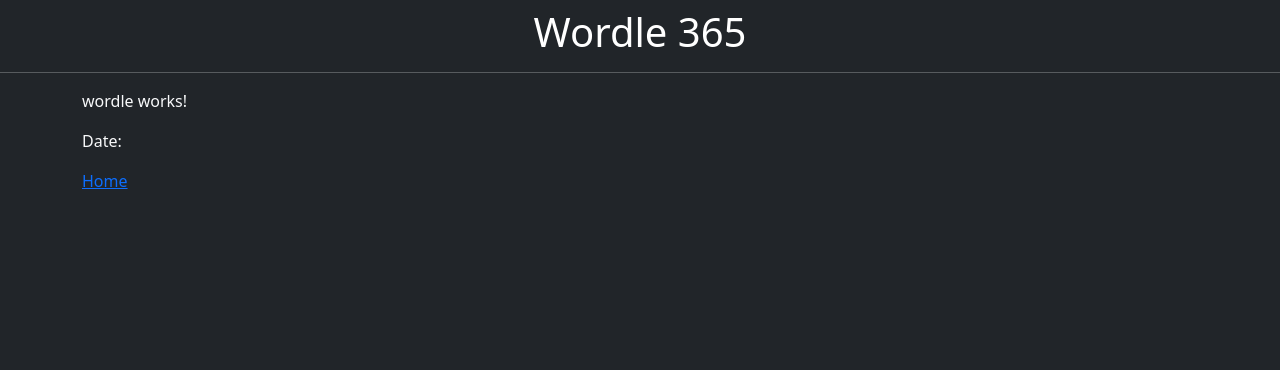
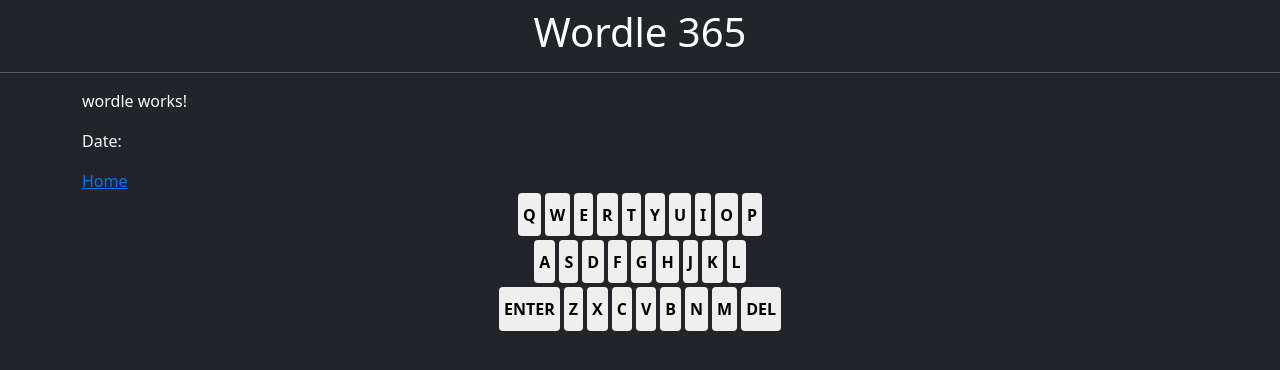
Before and after one commit to ricoapon/wordle-365, an Angular app: page /wordle in a window 1280 px wide. Shown: the top 370 px of the page. Built offline with nearby package versions, Linux system fonts and the light colour scheme.

Commit message:
Implement keyboard

```diff
--- /dev/null
+++ b/src/app/wordle/keyboard-key/keyboard-key.component.css
@@ -0,0 +1,23 @@
+button {
+  font-size: 1rem;
+  font-weight: bold;
+  padding: 0.6rem 5px;
+  margin: 0 2px;
+  cursor: pointer;
+  text-transform: uppercase;
+  border-radius: 4px;
+  border: none;
+}
+
+.correct {
+  background-color: #538d4e;
+  border-color: #538d4e;
+}
+.almost-correct {
+  background-color: #b59f3b;
+  border-color: #b59f3b;
+}
+.letter-incorrect {
+  background-color: #3a3a3c;
+  border-color: #3a3a3c;
+}
--- /dev/null
+++ b/src/app/wordle/keyboard-key/keyboard-key.component.html
@@ -0,0 +1 @@
+<button [class]="determineCssClass()">{{ key }}</button>
--- /dev/null
+++ b/src/app/wordle/keyboard-key/keyboard-key.component.ts
@@ -0,0 +1,27 @@
+import {Component, Input} from '@angular/core';
+import {LetterState} from "../letter-state";
+
+@Component({
+  selector: 'app-keyboard-key',
+  standalone: true,
+  imports: [],
+  templateUrl: './keyboard-key.component.html',
+  styleUrl: './keyboard-key.component.css'
+})
+export class KeyboardKeyComponent {
+  @Input() key: String;
+  @Input() letterState: LetterState;
+
+  determineCssClass(): String {
+    switch(this.letterState) {
+      case LetterState.ALMOST_CORRECT:
+        return 'incorrect';
+      case LetterState.CORRECT:
+        return 'correct';
+      case LetterState.INCORRECT:
+        return 'incorrect';
+      default:
+        return '';
+    }
+  }
+}
--- /dev/null
+++ b/src/app/wordle/keyboard/keyboard.component.html
@@ -0,0 +1,13 @@
+<div class="text-center">
+  <div class="pb-1">
+    <app-keyboard-key *ngFor="let c of 'qwertyuiop'.split('')" [key]="c"></app-keyboard-key>
+  </div>
+  <div class="pb-1">
+    <app-keyboard-key *ngFor="let c of 'asdfghjkl'.split('')" [key]="c"></app-keyboard-key>
+  </div>
+  <div class="pb-1">
+    <app-keyboard-key [key]="'Enter'"></app-keyboard-key>
+    <app-keyboard-key *ngFor="let c of 'zxcvbnm'.split('')" [key]="c"></app-keyboard-key>
+    <app-keyboard-key [key]="'Del'"></app-keyboard-key>
+  </div>
+</div>
--- /dev/null
+++ b/src/app/wordle/letter-state.ts
@@ -0,0 +1,6 @@
+export enum LetterState {
+  INCORRECT,
+  CORRECT,
+  ALMOST_CORRECT,
+  UNKNOWN,
+}
--- a/src/app/wordle/wordle.component.html
+++ b/src/app/wordle/wordle.component.html
@@ -1,3 +1,5 @@
 <p>wordle works!</p>
 <p>Date: {{ date }}</p>
 <a routerLink="/">Home</a>
+
+<app-keyboard></app-keyboard>
--- a/src/app/wordle/wordle.component.ts
+++ b/src/app/wordle/wordle.component.ts
@@ -1,11 +1,13 @@
 import {Component, OnInit} from '@angular/core';
 import {ActivatedRoute, RouterLink} from "@angular/router";
+import {KeyboardComponent} from "./keyboard/keyboard.component";
 
 @Component({
   selector: 'app-wordle',
   standalone: true,
   imports: [
-    RouterLink
+    RouterLink,
+    KeyboardComponent
   ],
   templateUrl: './wordle.component.html',
   styleUrl: './wordle.component.css'
```
Also changed, not shown: src/app/wordle/keyboard/keyboard.component.ts (added, +17 -0 lines), src/app/wordle/keyboard/keyboard.component.css (added), 2 other files (tests, documents, lock files or other folders).
